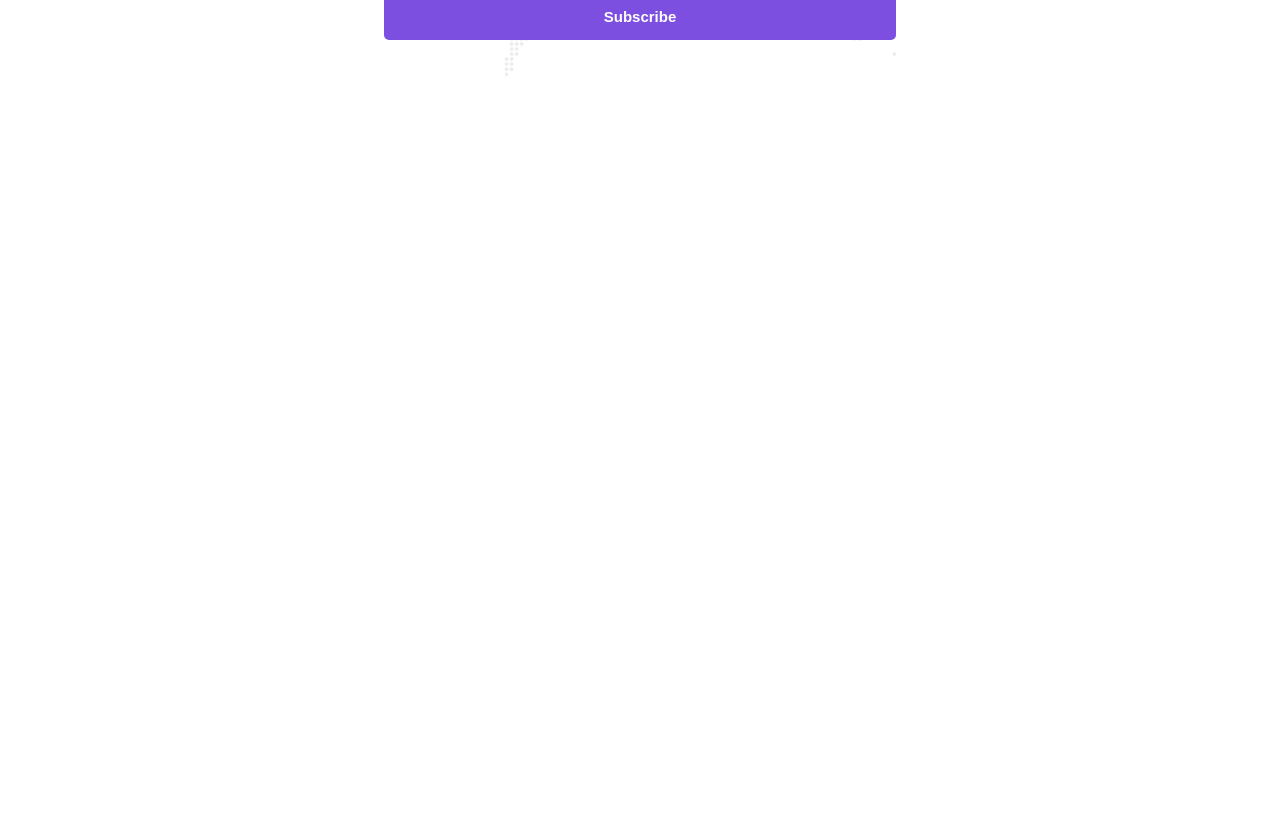
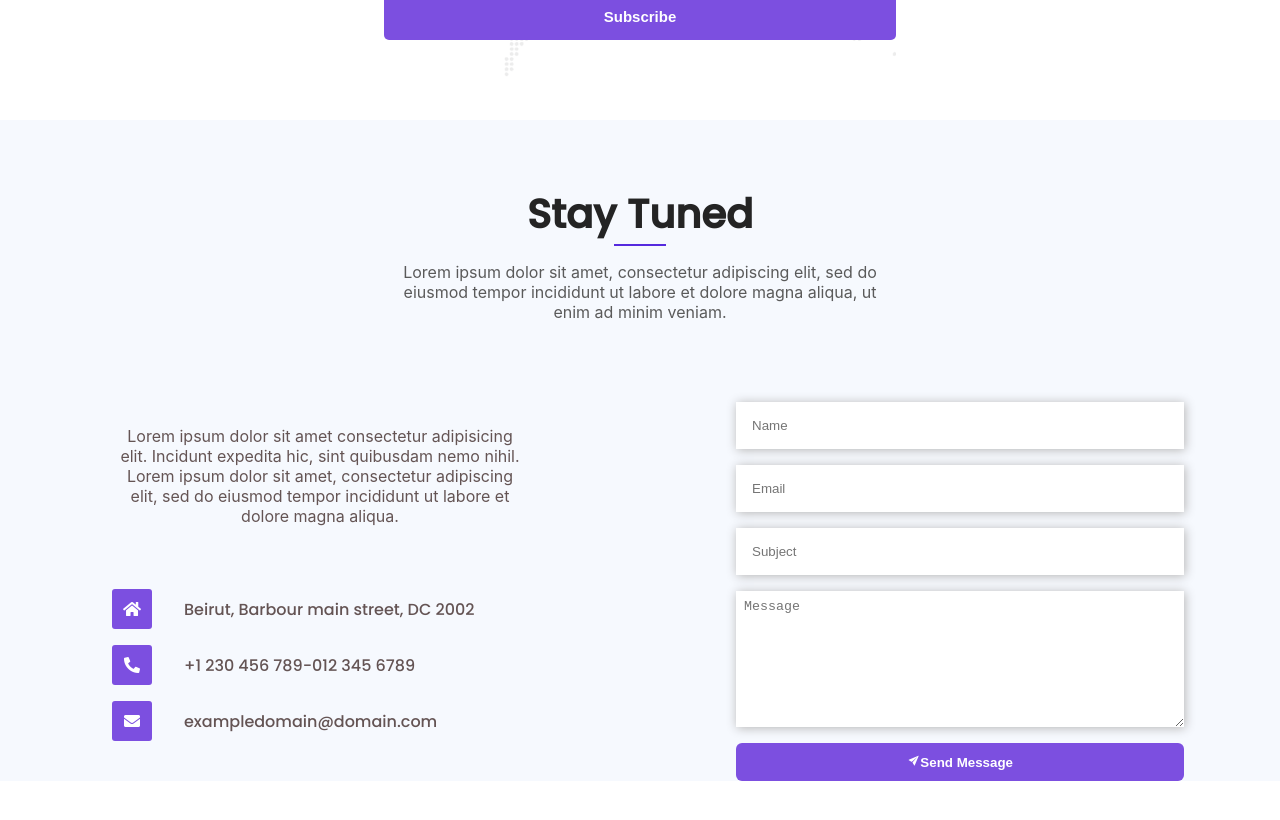
Before and after one commit to Lara-Jalloul/basma_react_part2, a React (Create React App) app in the folder front/: page / in a window 1280 px wide. Shown: the part 5448-6268 px from the top of the page. Before the commit the page ends 5568 px from the top, so only its background shows below. Built offline with nearby package versions, Linux system fonts and the light colour scheme.

Commit message:
finishing the contact us box

```diff
--- a/front/package.json
+++ b/front/package.json
@@ -11,6 +11,7 @@
     "react-icons": "^4.3.1",
     "react-router-dom": "^5.2.0",
     "react-scripts": "5.0.0",
+    "react-scroll-to-top": "^1.0.8",
     "web-vitals": "^2.1.2"
   },
   "scripts": {
--- a/front/public/index.html
+++ b/front/public/index.html
@@ -10,6 +10,7 @@
       content="Web site created using create-react-app"
     />
     <link rel="apple-touch-icon" href="%PUBLIC_URL%/logo192.png" />
+    <link rel="stylesheet" href="https://pro.fontawesome.com/releases/v5.10.0/css/all.css" integrity="sha384-AYmEC3Yw5cVb3ZcuHtOA93w35dYTsvhLPVnYs9eStHfGJvOvKxVfELGroGkvsg+p" crossorigin="anonymous"/>
     <!--
       manifest.json provides metadata used when your web app is installed on a
       user's mobile device or desktop. See https://developers.google.com/web/fundamentals/web-app-manifest/
--- /dev/null
+++ b/front/src/components/ContactUs/Contact.css
@@ -0,0 +1,126 @@
+.contact-top {
+  display: flex;
+  flex-direction: column;
+  align-items: center;
+}
+
+.contact-title {
+  color: #242424;
+  font-family: "Poppins", sans-serif;
+  font-size: 2.5rem;
+  font-weight: bold;
+  margin-top: 4rem;
+}
+
+.container-contact {
+  background-color: #f6f9fe;
+  width: 100%;
+  margin-bottom:10rem;
+}
+
+.contact-line {
+  border: 1px solid #552ade;
+  width: 4%;
+  margin-top: 1.5rem;
+  margin: auto;
+}
+
+.contact-content {
+  width: 40%;
+  text-align: center;
+  color: #5a5a5a;
+  padding-top: 1rem;
+  padding-bottom: 5rem;
+}
+
+.contact-box {
+  display: flex;
+  flex-direction: row;
+  width: 100%;
+
+}
+
+.contact-box-first {
+  display: flex;
+  flex-direction: column;
+  width: 50%;
+}
+
+.contact-box-second {
+  display: flex;
+  flex-direction: column;
+  width: 50%;
+}
+
+.contact-text {
+  width: 65%;
+  padding-bottom: 1rem;
+  margin: auto;
+  color: #645454;
+}
+
+.contact-icons {
+  border-radius: 3px;
+  background-color: #7c4fe0;
+  width: 2.5rem;
+  height: 2.5rem;
+  display: flex;
+  align-items: center;
+  justify-content: center;
+  font-size: 1rem;
+  color: white;
+}
+
+.contact-box-second input {
+  width: 70%;
+  margin: auto;
+  margin-bottom: 1rem;
+  padding: 1rem;
+  border: none;
+  outline: none;
+  box-shadow: 1px 1px 10px #b4b3b3;
+}
+
+textarea {
+  width: 70%;
+  margin: auto;
+  margin-bottom: 1rem;
+  padding: 0.5rem;
+  border: none;
+  outline: none;
+  box-shadow: 1px 1px 10px #b4b3b3;
+}
+.contact-box-second button {
+  background-color: #7c4fe0;
+  width: 70%;
+  margin: auto;
+  padding: 0.7rem;
+  border: none;
+  cursor: pointer;
+  color: white;
+  font-weight: bold;
+  border-radius: 6px;
+}
+
+.contact-box ul {
+  width: 65%;
+  margin: auto;
+  display: flex;
+  flex-direction: column;
+}
+
+.contact-box ul li {
+  list-style: none;
+  font-family: "Poppins", sans-serif;
+  display: flex;
+  flex-direction: row;
+  align-items: center;
+  justify-content: flex-start;
+  margin-bottom: 1rem;
+}
+
+.contact-box ul li div:last-child {
+  color: #645454;
+  padding-left: 2rem;
+  font-family: "Poppins", sans-serif;
+}
--- /dev/null
+++ b/front/src/components/ContactUs/Contact.js
@@ -0,0 +1,77 @@
+import React from "react";
+import ScrollToTop from "react-scroll-to-top";
+import "./Contact.css";
+import { IoIosSend } from "react-icons/io";
+
+function Contact() {
+  return (
+    <>
+      <ScrollToTop
+        smooth
+        top="30"
+        color="white"
+        style={{ background: "#b0b0b0" }}
+      />
+      <div className="container-contact">
+        <div className="contact-top">
+          <div className="contact-title">Stay Tuned</div>
+          <div className="contact-line"> </div>
+          <div className="contact-content">
+            Lorem ipsum dolor sit amet, consectetur adipiscing elit, sed do
+            eiusmod tempor incididunt ut labore et dolore magna aliqua, ut enim
+            ad minim veniam.
+          </div>
+        </div>
+        <div className="contact-bottom">
+          <div className="contact-box">
+            <div className="contact-box-first">
+              <div className="contact-text">
+                Lorem ipsum dolor sit amet consectetur adipisicing elit.
+                Incidunt expedita hic, sint quibusdam nemo nihil. Lorem ipsum
+                dolor sit amet, consectetur adipiscing elit, sed do eiusmod
+                tempor incididunt ut labore et dolore magna aliqua.
+              </div>
+              <ul>
+                <li>
+                  <div className="contact-icons">
+                    <i class="fas fa-home"></i>
+                  </div>
+                  <div>Beirut, Barbour main street, DC 2002</div>
+                </li>
+                <li>
+                  <div className="contact-icons">
+                    <i class="fas fa-phone-alt"></i>
+                  </div>
+                  <div>+1 230 456 789-012 345 6789</div>
+                </li>
+                <li>
+                  <div className="contact-icons">
+                    <i class="fas fa-envelope"></i>
+                  </div>
+                  <div>exampledomain@domain.com</div>
+                </li>
+              </ul>
+            </div>
+            <div className="contact-box-second">
+              <input type="text" placeholder="Name" />
+              <input type="email" placeholder="Email" />
+              <input type="text" placeholder="Subject" />
+              <textarea
+                className="textarea"
+                cols="30"
+                rows="8"
+                placeholder="Message"
+              ></textarea>
+              <button className="contact-msg">
+                <IoIosSend />
+                Send Message
+              </button>
+            </div>
+          </div>
+        </div>
+      </div>
+    </>
+  );
+}
+
+export default Contact;
--- a/front/src/pages/Home.js
+++ b/front/src/pages/Home.js
@@ -8,6 +8,7 @@ import Code from "../components/Code/Code";
 import Price from "../components/Price/Price";
 import Device from "../components/Device/Device";
 import Subscribe from "../components/Subscribe/Subscribe";
+import Contact from "../components/ContactUs/Contact";
 
 function Home() {
   return (
@@ -21,6 +22,7 @@ function Home() {
       <Price />
       <Device />
       <Subscribe />
+      <Contact />
     </>
   );
 }
```
Also changed, not shown: 1 other file (tests, documents, lock files or other folders).
